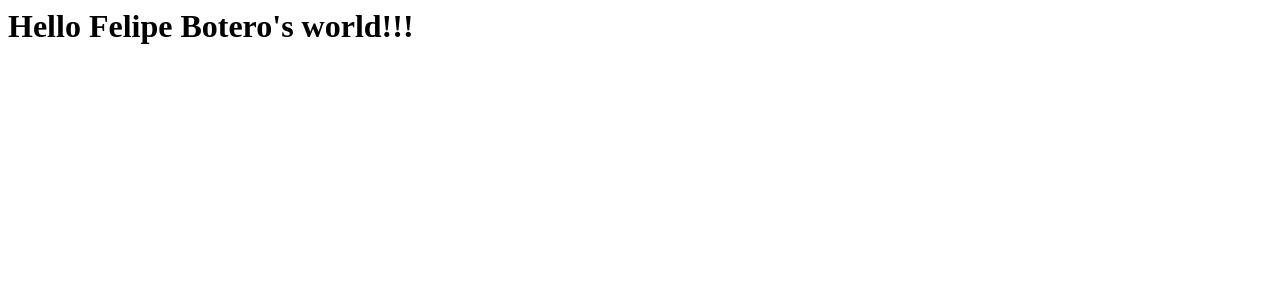
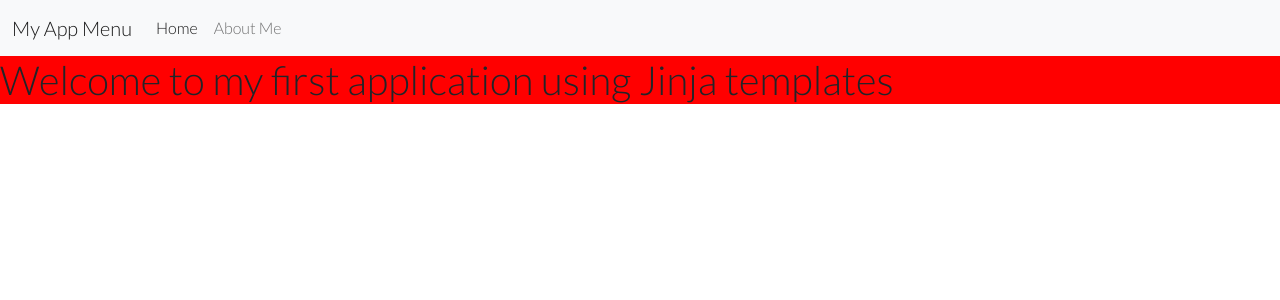
Before and after one commit to fbotero1956/python, a Flask app: page / in a window 1280 px wide. Shown: the top 300 px of the page. Run offline with Flask 2, Linux system fonts and the light colour scheme.

Commit message:
added sqlalchemy

```diff
--- a/app.py
+++ b/app.py
@@ -2,12 +2,17 @@
 """Basic Hello World App"""
 
 from flask import Flask, render_template
+from flask_sqlalchemy import SQLAlchemy
 
 app = Flask(__name__)
+app.config["SQLALCHEMY_DATABASE_URI"] = "sqlite:///mydb.db"
+db = SQLAlchemy(app)
+
+from database import User
 
 @app.route("/")
 def hello():
-    return "<h1>Hello Felipe Botero's world!!!</h1>"
+    return render_template("home.html")
 
 @app.route("/aboutme")
 def about():
@@ -17,3 +22,13 @@ def about():
         "hobbies": "Horse Racing and coding"
     }
     return render_template("about.html", user=me)
+
+@app.route("/aboutme/<int:uid>")
+def about_user(uid):
+    user = User.query.filter_by(id=uid).first()
+    return render_template("about.html", user=user)
+
+
+@app.errorhandler(404)
+def page_not_found(e):
+    return render_template("404.html"), 404
--- /dev/null
+++ b/static/css/style.css
@@ -0,0 +1,8 @@
+
+body {
+    font-family: 'Lato', sans-serif;
+}
+
+h1 {
+    background-color: red;
+}
--- a/templates/base.html
+++ b/templates/base.html
@@ -3,23 +3,26 @@
         <!-- CSS only -->
         <link href="https://cdn.jsdelivr.net/npm/bootstrap@5.0.1/dist/css/bootstrap.min.css" rel="stylesheet" integrity="sha384-+0n0xVW2eSR5OomGNYDnhzAbDsOXxcvSN1TPprVMTNDbiYZCxYbOOl7+AMvyTG2x" crossorigin="anonymous">
 
+        <link rel="preconnect" href="https://fonts.gstatic.com">
+        <link href="https://fonts.googleapis.com/css2?family=Lato:wght@300&display=swap" rel="stylesheet">
+        <link rel="stylesheet" href={{ url_for("static", filename="css/style.css") }}>
         <title>{% block title %}My App{% endblock title %}</title>
 
     </head>
     <body>
         <nav class="navbar navbar-expand-lg navbar-light bg-light">
             <div class="container-fluid">
-              <a class="navbar-brand" href="#">My App</a>
+              <a class="navbar-brand" href="#">My App Menu</a>
               <button class="navbar-toggler" type="button" data-bs-toggle="collapse" data-bs-target="#navbarNav" aria-controls="navbarNav" aria-expanded="false" aria-label="Toggle navigation">
                 <span class="navbar-toggler-icon"></span>
               </button>
               <div class="collapse navbar-collapse" id="navbarNav">
                 <ul class="navbar-nav">
                   <li class="nav-item">
-                    <a class="nav-link active" aria-current="page" href="#">Home</a>
+                    <a class="nav-link active" aria-current="page" href="/">Home</a>
                   </li>
                   <li class="nav-item">
-                    <a class="nav-link" href="#">About <meta http-equiv="X-UA-Compatible" content="IE=7"></a>
+                    <a class="nav-link" href="/aboutme">About Me<meta http-equiv="X-UA-Compatible" content="IE=7"></a>
                   </li>
                 </ul>
               </div>
--- /dev/null
+++ b/templates/home.html
@@ -0,0 +1,8 @@
+{% extends 'base.html' %}
+
+
+
+{% block content %}
+        <h1>Welcome to my first application using Jinja templates</h1>
+
+{% endblock content %}
```
Also changed, not shown: create_db.py (added, +7 -0 lines), database/__init__.py (added, +14 -0 lines), mk_user.py (added, +31 -0 lines), templates/404.html (added, +14 -0 lines), mydb.db (added).
